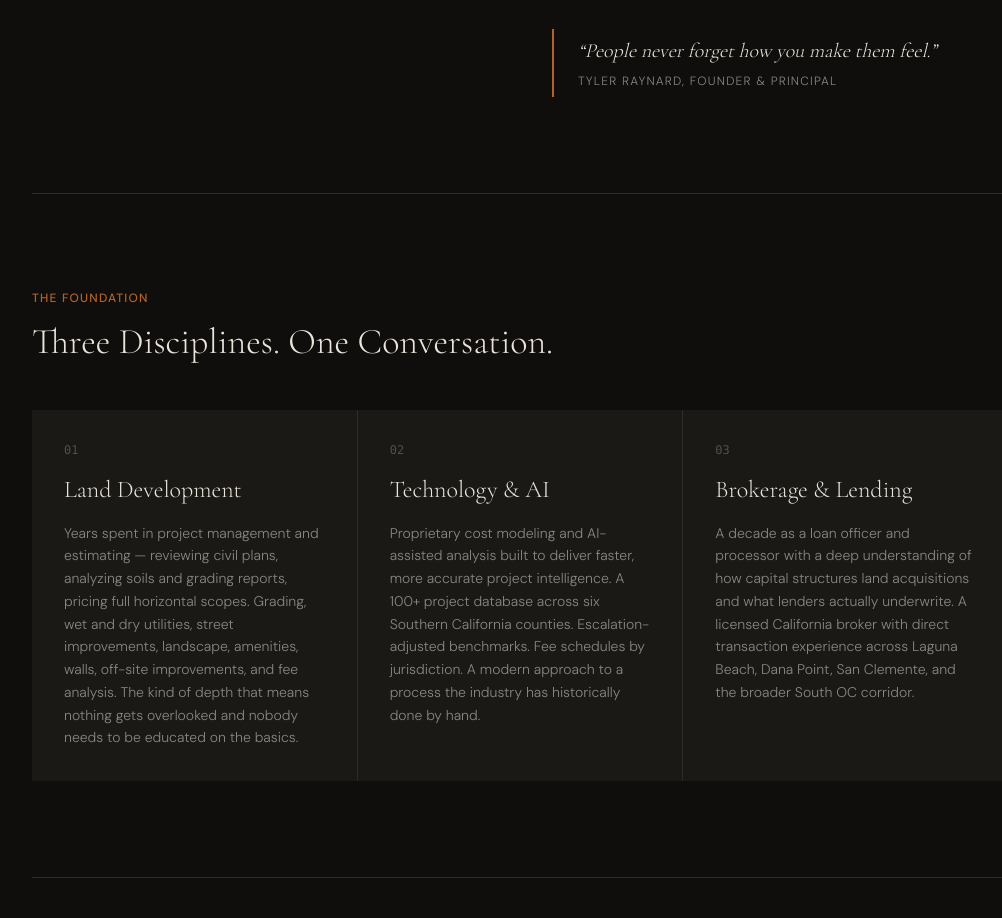
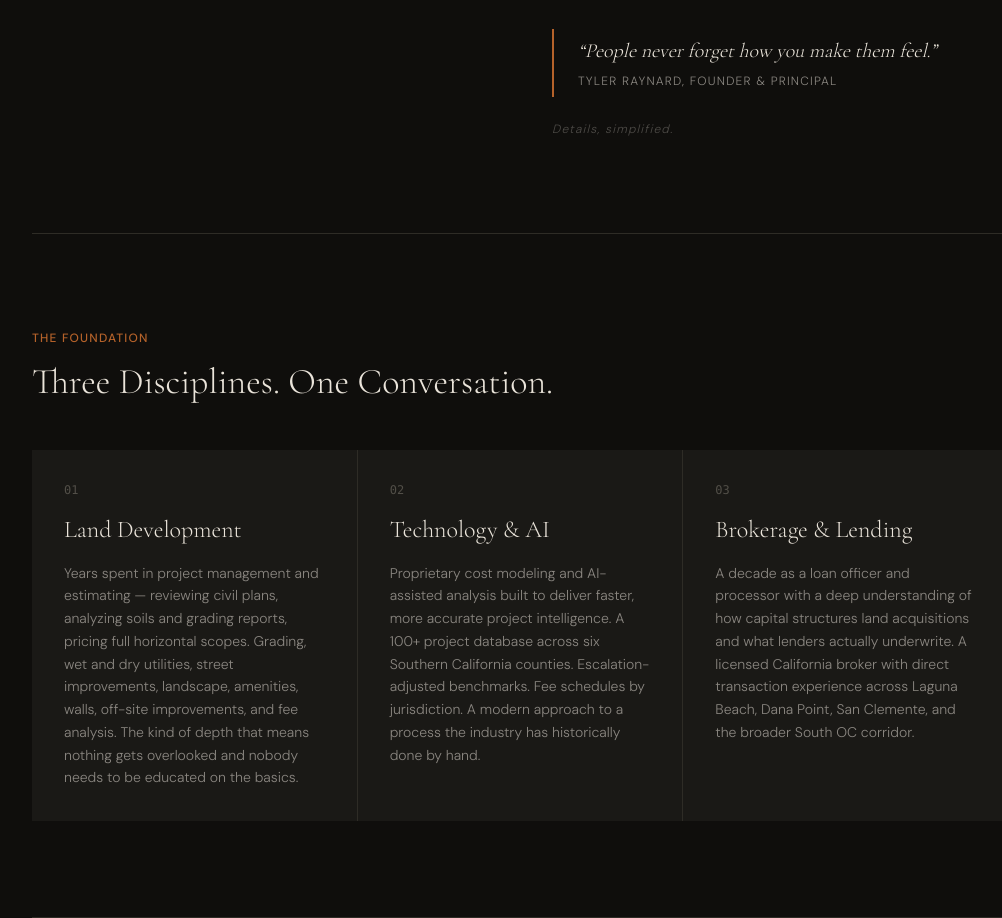
Before and after one commit to tyraynard/rla-website, a Next.js app: page /about in a window 1280 px wide. Shown: the part 1051-1969 px from the top of the page, without its empty margins (120-1122 px from the left). Built offline with nearby package versions, Linux system fonts and the light colour scheme.

Commit message:
dd Details simplified to About page

```diff
--- a/src/app/about/page.tsx
+++ b/src/app/about/page.tsx
@@ -113,6 +113,9 @@ export default function AboutPage() {
                 Tyler Raynard, Founder & Principal
               </cite>
             </blockquote>
+            <p className="text-xs italic text-rla-stone/50 tracking-widest mt-4">
+              Details, simplified.
+            </p>
           </div>
         </div>
 
```
